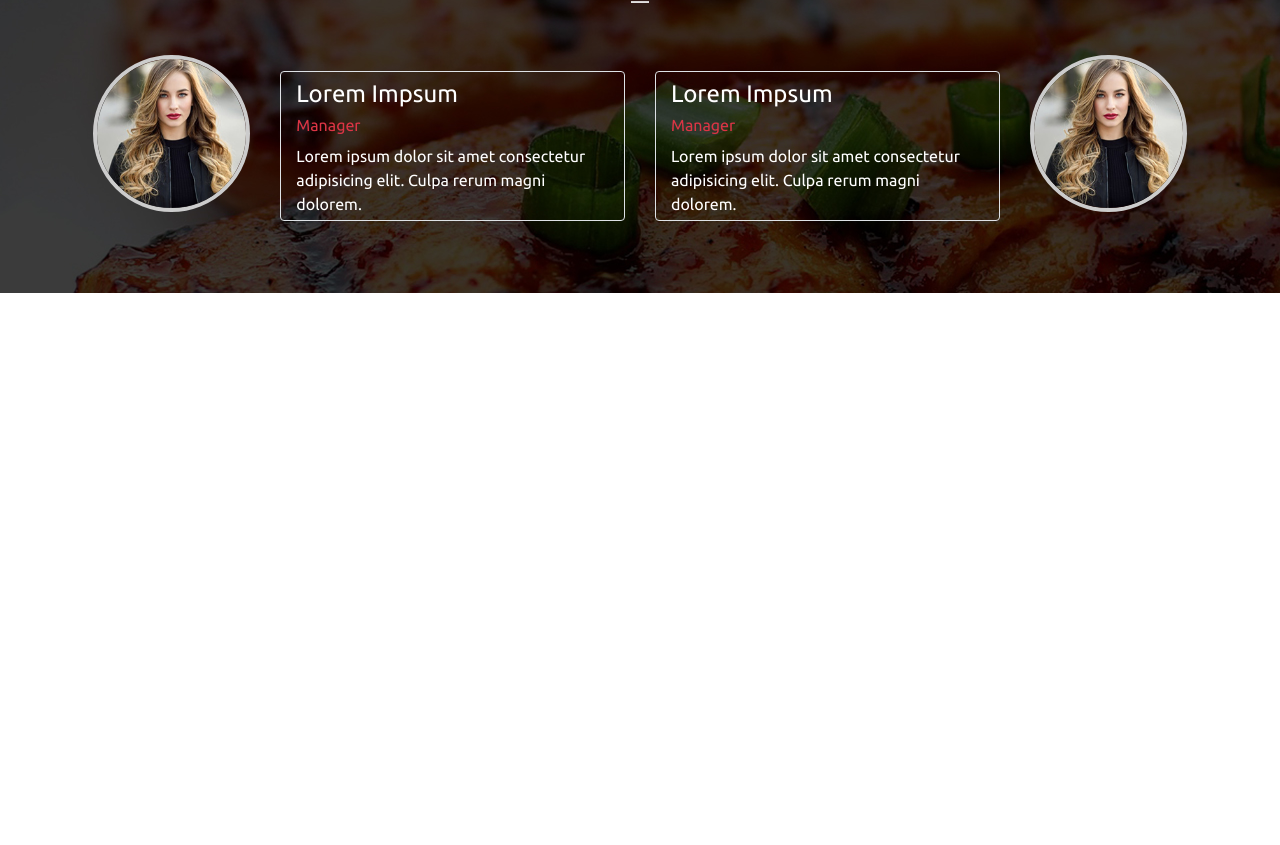
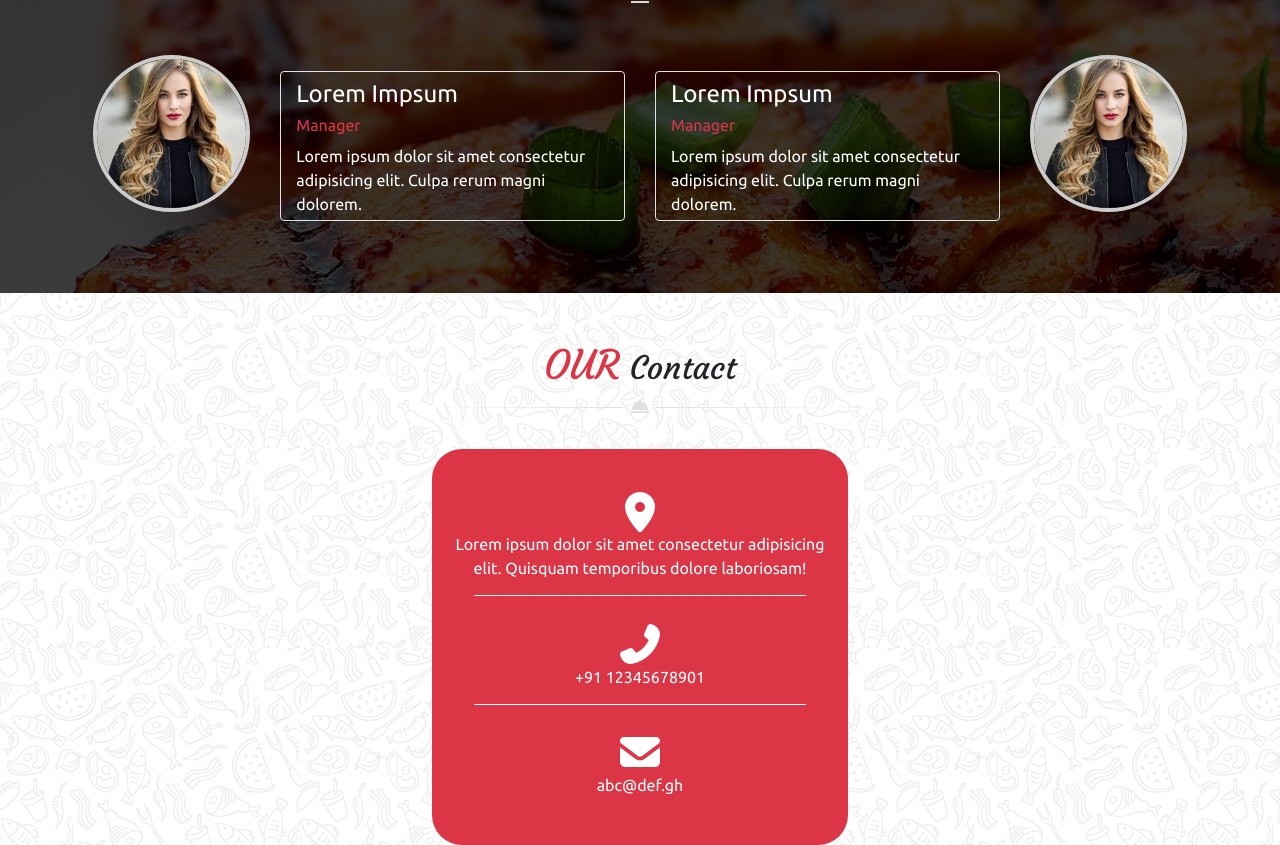
Before and after one commit to dawiteu/coding_16_site_chef, a website: page index.html in a window 1280 px wide. Shown: the part 4352-5197 px from the top of the page. Before the commit the page ends 4645 px from the top, so only its background shows below. Drawn offline with nearby package versions, Linux system fonts and the light colour scheme.

Commit message:
section our contact ok

```diff
--- a/index.html
+++ b/index.html
@@ -733,8 +733,38 @@
 
         </div>
     </section>
+    <!-- fin section clients testimontials -->
 
-    <!-- fin section clients testimontials -->
+    <!-- section contact  -->
+
+    <section id="contact" class="container-fluid text-center">
+        <h2 class="title-text font-cour h2 text-capitalize text-black mx-auto my-5"><span class="text-uppercase h1 text-danger">our</span> contact</h2>
+
+        <div id="contactbox" class="text-center text-white mx-auto bg-danger p-3">
+            <div class="row">
+                <div class="col-12 mt-3">
+                    <i class="fas fa-map-marker-alt d-block"></i>
+                    <p>Lorem ipsum dolor sit amet consectetur adipisicing elit. Quisquam temporibus dolore laboriosam!</p>
+                </div>
+            </div>
+            <div class="row">
+                <div class="col-12 mt-3">
+                    <i class="fas fa-phone-alt"></i>
+                    <p>+91 12345678901</p>
+                </div>
+            </div>
+            <div class="row">
+                <div class="col-12 my-3">
+                    <i class="fas fa-envelope"></i>
+                    <p>abc@def.gh</p>
+                </div>
+            </div>
+        </div>
+    </section>
+
+    <!-- fin section contact  -->
+
+
 
     <!-- script jquery -->
     <script src="./node_modules/jquery/dist/jquery.js"></script>
--- a/src/sass/_modules/_sections.scss
+++ b/src/sass/_modules/_sections.scss
@@ -230,4 +230,39 @@ section#ctestim{
     img{
         border:4px solid #ccc;
     }
+} // fin sectionclients testimontinals ;
+
+
+
+section#contact{
+
+    div#contactbox{
+        width:80%;
+        border-radius:30px;
+        @include media-breakpoint-up(md){ width: calc( 100% / 3); }
+        @include media-breakpoint-only(md) { width: 80%;  }
+
+        .row{
+            margin-top:3%;
+            position:relative;
+            &:not(:last-child){
+                &:after{
+                    content:'';
+                    width:80%;
+                    height:1px;
+                    left:50%;
+                    transform: translateX(-50%);
+                    bottom:0;
+                    position:absolute;
+                    border-bottom:1px solid white;
+                }
+            }
+            [class*='col-']{
+                i{
+                    font-size:40px;
+                }
+            }
+
+        }
+    }
 }
```
Also changed, not shown: public/css/app.css.
